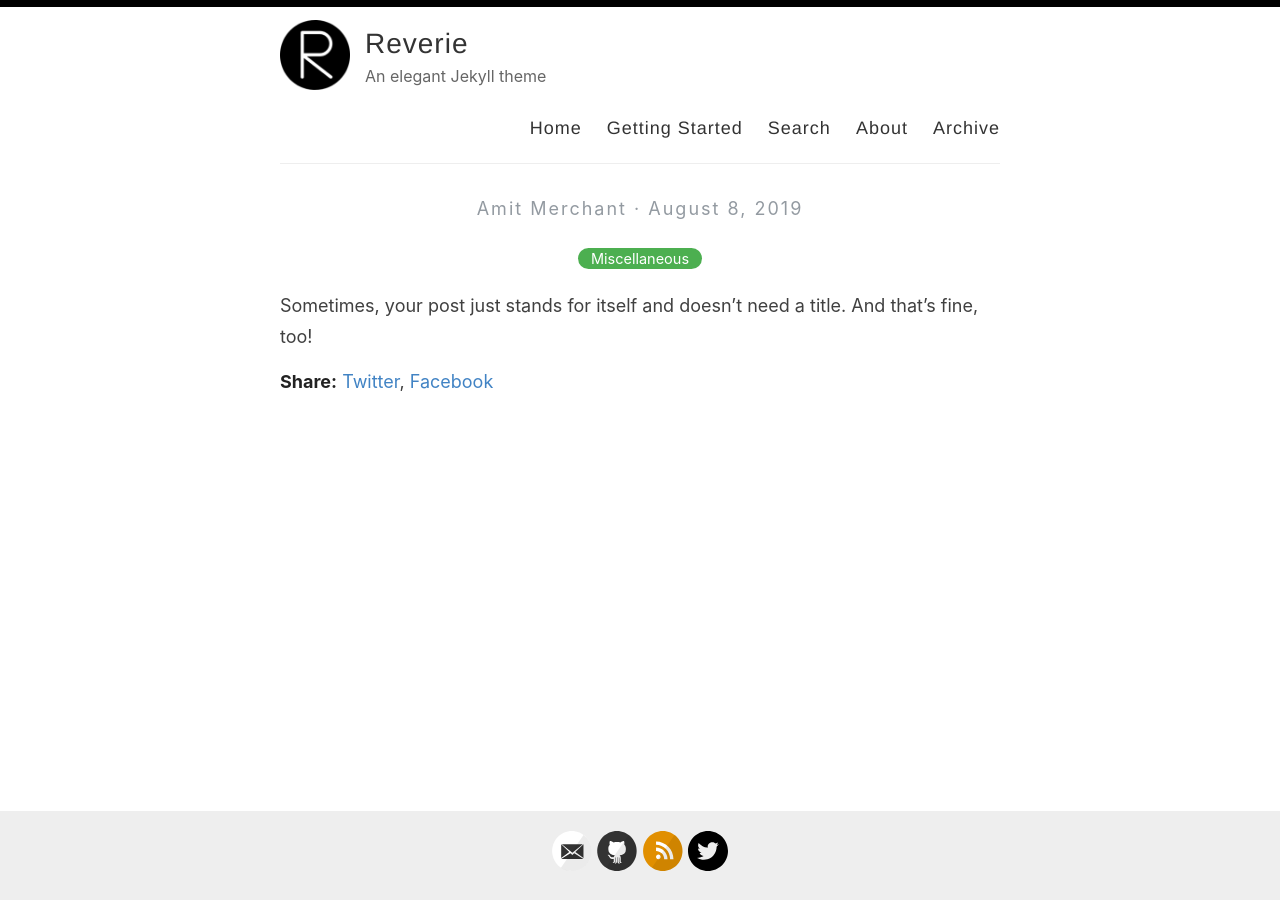
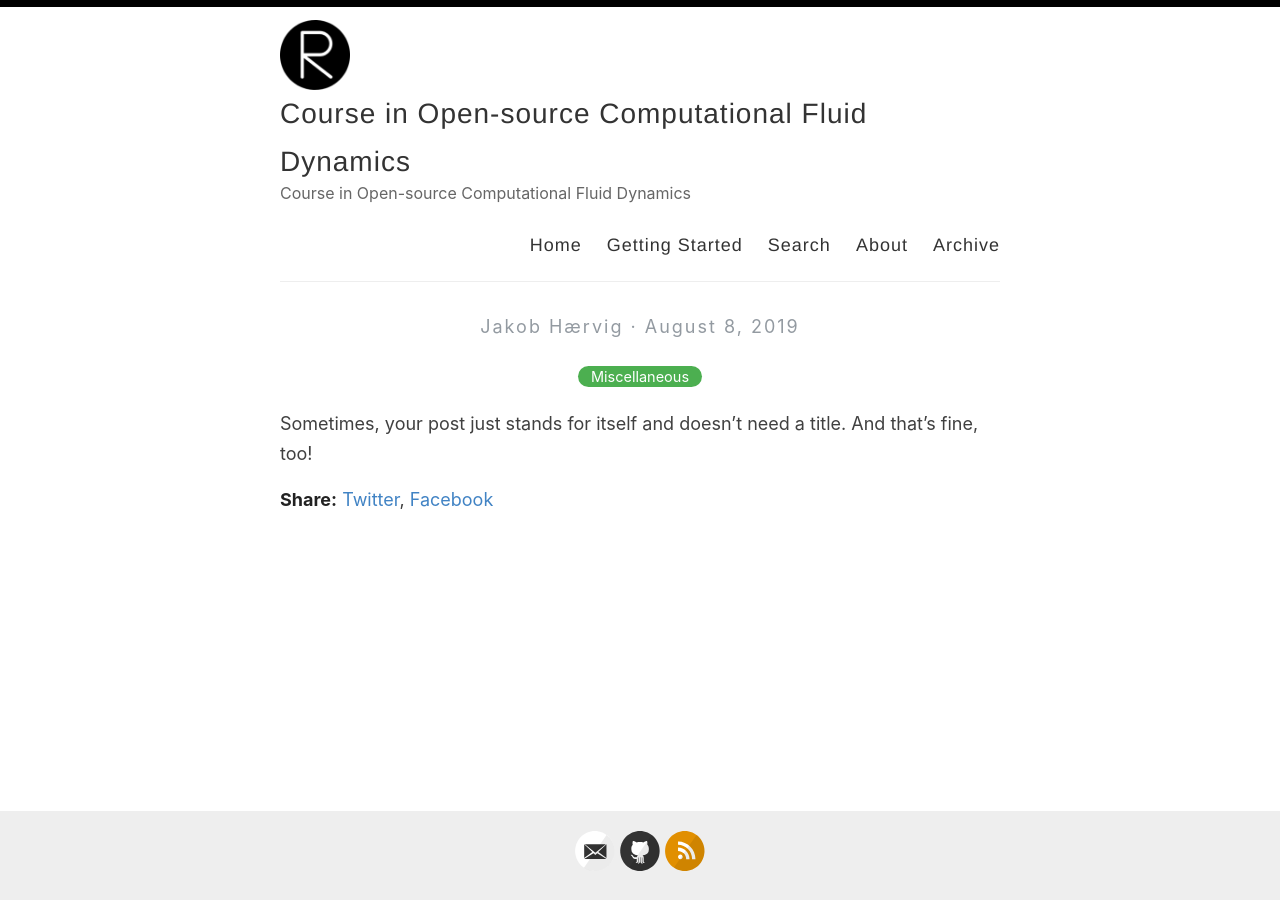
Before and after one commit to OpenSourceCFDCourse/opensourcecfdcourse.github.io, a Jekyll site: the page built from _posts/2019-08-08-no-title-posts.md, in a window 1280 px wide. Built offline with Jekyll 4.4.1, drawn with Linux system fonts in a browser that asks for light colours.

Commit message:
Update _config.yml

```diff
--- a/_config.yml
+++ b/_config.yml
@@ -3,13 +3,13 @@
 #
 
 # Name of your site (displayed in the header)
-name: Reverie
+name: Course in Open-source Computational Fluid Dynamics
 
 # Name of the author
-author: Amit Merchant
+author: Jakob Hærvig
 
 # Short bio or description (displayed in the header)
-description: An elegant Jekyll theme
+description: Course in Open-source Computational Fluid Dynamics
 
 # URL of your avatar or profile pic (you could use your GitHub profile pic)
 avatar: /images/reverie.png
@@ -21,15 +21,15 @@ avatar: /images/reverie.png
 # Includes an icon in the footer for each username you enter
 footer-links:
   dribbble:
-  email: amit.d.merchant@gmail.com
+  email: jah@energy.aau.dk
   facebook:
   flickr:
-  github: amitmerchant1990/reverie
+  github: https://github.com/open-source-cfd-course/open-source-cfd-course.github.io
   instagram:
   linkedin:
   pinterest:
   rss: rss
-  twitter: amit_merchant
+  twitter:
   stackoverflow:
   youtube: # channel/<your_long_string> or user/<user-name>
   googleplus: # anything in your profile username that comes after plus.google.com/
@@ -41,21 +41,21 @@ footer-links:
 disqus:
 
 # Enter your Google Analytics web tracking code (e.g. UA-2110908-2) to activate tracking
-google_analytics: UA-43339302-11
+google_analytics:
 
 # For newer "GA4" analytics, use the following instead of the "UA" entry above
 #google_analytics_ga4: G-GABC1DEFG
 
 # Your website URL (e.g. http://amitmerchant1990.github.io or http://www.amitmerchant.com)
 # Used for Sitemap.xml and your RSS feed
-url: http://www.amitmerchant.com/reverie
-enforce_ssl: https://www.amitmerchant.com/reverie
+url: http://www.opensourcecfdcourse.dk
+enforce_ssl: http://www.opensourcecfdcourse.dk
 
 # If you're hosting your site at a Project repository on GitHub pages
 # (http://yourusername.github.io/repository-name)
 # and NOT your User repository (http://yourusername.github.io)
 # then add in the baseurl here, like this: "/repository-name"
-baseurl: "/reverie"
+baseurl: "/"
 
 #
 # !! You don't need to change any of the configuration flags below !!
```
